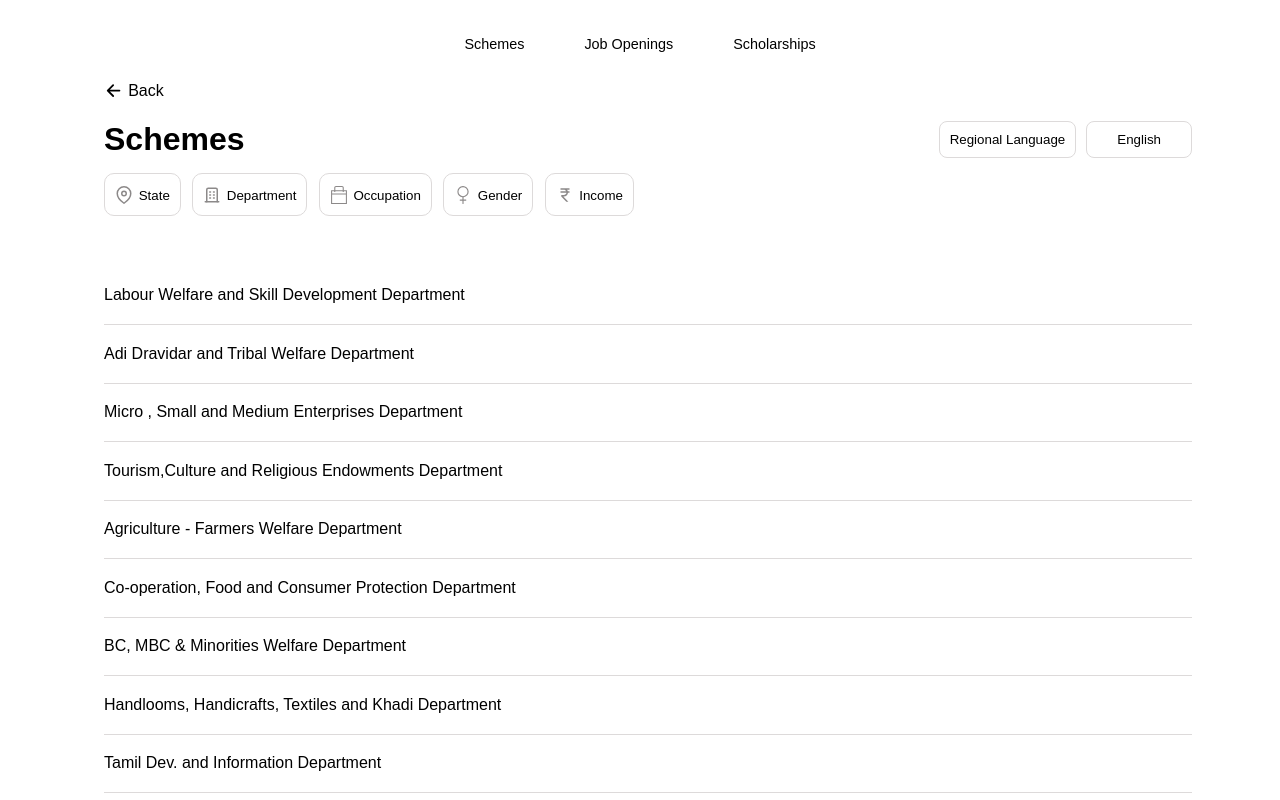
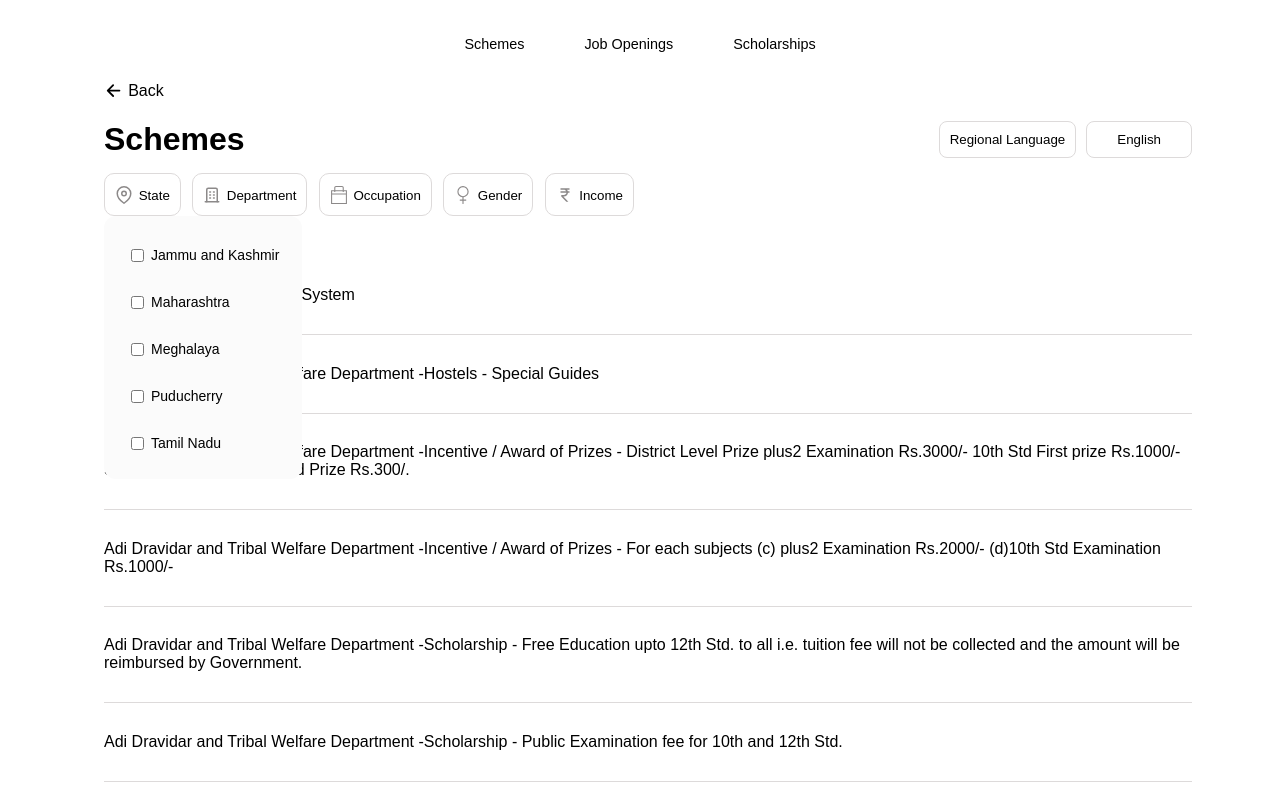
Before and after one commit to yashiigupta/frontendRoorkee, a Next.js app: page / in a window 1280 px wide. Both pictures are taken after a click on the button "State". Shown: the top 800 px of the page. Built offline with nearby package versions, Linux system fonts and the light colour scheme.

Commit message:
dropdowns initial functionalities

```diff
--- a/src/components/Categories.jsx
+++ b/src/components/Categories.jsx
@@ -1,21 +1,20 @@
 import styles from '../styles/schemes.module.css';
 import dummyData from '../dummyData.json';
 
-const categories = dummyData.map(item => item.category);
-const uniqueCategories = [...new Set(categories)];
-
+const scheme_names = dummyData.map(item => item);
+const uniqueSchemeNames = [...new Set(scheme_names)];
 export default function Categories()
 {
   return (
-    <div>
-      {uniqueCategories.map(item => {
+    <div className={styles.categoriesContainer}>
+      {scheme_names.map(item => {
         return (
-          <div>
-            <p className={styles.item}>{item}</p>
-            <hr className={styles.horizontalRule}></hr>
-          </div>
-        );
+            <div>
+              <p className={styles.item}>{item.scheme_name}</p>
+              <hr className={styles.horizontalRule}></hr>
+            </div>
+          );
       })}
     </div>
-  )
+  );
 }
--- /dev/null
+++ b/src/components/DepartmentDropDown.jsx
@@ -0,0 +1,23 @@
+import dummyData from '../dummyData.json';
+import styles from '../styles/dropdown.module.css';
+import React, {useState} from 'react';
+
+const categories = dummyData.map(item => item.category);
+const uniqueCategories = [...new Set(categories)];
+
+const DepartmentDropdownMenu = React.forwardRef((props, ref) => {
+  return (
+    <div className={styles.dropDown} ref={ref}>
+      <ul className={styles.list}>
+        {uniqueCategories.map(item => (
+          <li key={item} className={styles.item}>
+            <input type="checkbox"/>
+            {item}
+          </li>
+        ))}
+      </ul>
+    </div>
+  );
+});
+
+export default DepartmentDropdownMenu;
--- /dev/null
+++ b/src/components/DropdownMenu.jsx
@@ -0,0 +1,21 @@
+import styles from '../styles/dropdown.module.css';
+import React from 'react';
+
+const states = [ "Jammu and Kashmir", "Maharashtra", "Meghalaya", "Puducherry", "Tamil Nadu"];
+
+const DropdownMenu = React.forwardRef((props, ref) => {
+  return (
+    <div className={styles.dropDown} ref={ref}>
+      <ul className={styles.list}>
+        {states.map(item => (
+          <li key={item} className={styles.item}>
+            <input type="checkbox" />
+            {item}
+          </li>
+        ))}
+      </ul>
+    </div>
+  );
+});
+
+export default DropdownMenu;
--- a/src/components/JobOpenings.jsx
+++ b/src/components/JobOpenings.jsx
@@ -6,7 +6,7 @@ import { BsGenderFemale } from "react-icons/bs";
 import { MdCurrencyRupee } from "react-icons/md";
 import styles from '../styles/schemes.module.css';
 
-export default function Schemes()
+export default function JobOpenings()
 {
   return (
     <div className={styles.schemesContainer}>
--- a/src/components/Schemes.jsx
+++ b/src/components/Schemes.jsx
@@ -6,10 +6,35 @@ import { BsGenderFemale } from "react-icons/bs";
 import { MdCurrencyRupee } from "react-icons/md";
 import styles from '../styles/schemes.module.css';
 import Categories from "./Categories";
-export default function Schemes()
-{
+import DropdownMenu from "./DropdownMenu";
+import DepartmentDropdownMenu from "./DepartmentDropDown";
+import React, { useState, useRef, useEffect } from "react";
+
+export default function Schemes() {
+  const [dropDownOpen, setDropDownOpen] = useState(false);
+  const [departmentOpen, setDepartmentOpen] = useState(false);
+
+  const dropdownRef = useRef();
+  const departmentDropdownRef = useRef();
+
+  useEffect(() => {
+    const handleClickOutside = (event) => {
+      if (dropdownRef.current && !dropdownRef.current.contains(event.target)) {
+        setDropDownOpen(false);
+      }
+      if (departmentDropdownRef.current && !departmentDropdownRef.current.contains(event.target)) {
+        setDepartmentOpen(false);
+      }
+    };
+
+    document.addEventListener("mousedown", handleClickOutside);
+    return () => {
+      document.removeEventListener("mousedown", handleClickOutside);
+    };
+  }, []);
+
   return (
-    <div className={styles.schemesContainer}>
+      <div className={styles.schemesContainer}>
       <button className = {styles.backBtn}><IoArrowBackOutline className = {styles.backArrow}/> Back</button>
       <div className={styles.schemesSection}>
         <h1 className={styles.heading}>Schemes</h1>
@@ -19,13 +44,16 @@ export default function Schemes()
         </div>
       </div>
       <div className={styles.buttons}>
-        <button className={styles.checkBtn}><FiMapPin className={styles.checkIcons}/> State</button>
-        <button className={styles.checkBtn}><TbBuilding className={styles.checkIcons}/> Department</button>
+        <button className={styles.checkBtn} onClick = {() => setDropDownOpen(!dropDownOpen)}><FiMapPin className={styles.checkIcons}/> State</button>
+        <button className={styles.checkBtn} onClick={() => setDepartmentOpen(!departmentOpen)}><TbBuilding className={styles.checkIcons}/> Department</button>
         <button className={styles.checkBtn}><TfiBag className={styles.checkIcons}/> Occupation</button>
         <button className={styles.checkBtn}><BsGenderFemale className={styles.checkIcons}/> Gender</button>
         <button className={styles.checkBtn}><MdCurrencyRupee className={styles.checkIcons}/> Income</button>
         </div>
+
+      {dropDownOpen && <DropdownMenu ref={dropdownRef} />}
+      {departmentOpen && <DepartmentDropdownMenu ref={departmentDropdownRef} />}
       <Categories />
     </div>
-  )
+  );
 }
--- a/src/components/Scholarships.jsx
+++ b/src/components/Scholarships.jsx
@@ -6,7 +6,7 @@ import { BsGenderFemale } from "react-icons/bs";
 import { MdCurrencyRupee } from "react-icons/md";
 import styles from '../styles/schemes.module.css';
 
-export default function Schemes()
+export default function Scholarships()
 {
   return (
     <div className={styles.schemesContainer}>
--- /dev/null
+++ b/src/styles/dropdown.module.css
@@ -0,0 +1,30 @@
+.dropDown {
+  position: absolute;
+  margin-top: -70px;
+  background-color: rgb(251, 251, 251);
+  border-radius: 12px;
+  width: auto;
+  max-width: 600px;
+  display: flex;
+  flex-direction: column;
+  white-space: wrap;
+}
+
+.list {
+  display: flex;
+  flex-direction: column;
+  font-family: Arial, Helvetica, sans-serif;
+  list-style-type: none;
+  padding: 0px 23px;
+  font-size: 14px;
+}
+
+.list li input[type="checkbox"] {
+  position: relative;
+  top: 1.5px;
+  margin-right: 7px;
+}
+
+.item {
+  margin: 14px 0px;
+}
--- a/src/styles/globals.css
+++ b/src/styles/globals.css
@@ -0,0 +1,3 @@
+/* @import 'tailwindcss/base';
+@import 'tailwindcss/components';
+@import 'tailwindcss/utilities'; */
--- /dev/null
+++ b/src/styles/newdeprt.module.css
@@ -0,0 +1,31 @@
+.dropDown {
+  position: absolute;
+  margin-top: -70px;
+  background-color: rgb(251, 251, 251);
+  border-radius: 12px;
+  width: auto;
+  max-width: 600px;
+  display: flex;
+  flex-direction: column;
+  white-space: wrap;
+  margin-left: 88px;
+}
+
+.list {
+  display: flex;
+  flex-direction: column;
+  font-family: Arial, Helvetica, sans-serif;
+  list-style-type: none;
+  padding: 0px 23px;
+  font-size: 14px;
+}
+
+.list li input[type="checkbox"] {
+  position: relative;
+  top: 1.5px;
+  margin-right: 7px;
+}
+
+.item {
+  margin: 14px 0px;
+}
--- a/src/styles/schemes.module.css
+++ b/src/styles/schemes.module.css
@@ -80,9 +80,9 @@
 }
 
 .item {
-  margin-top: 20px;
+  margin-top: 30px;
   font-size: 1rem;
-  margin-bottom: 20px;
+  margin-bottom: 30px;
 }
 
 .horizontalRule {
@@ -90,3 +90,15 @@
   background-color: rgb(221, 218, 218);
   border: none;
 }
+
+/* .positionDropDown {
+  position: fixed;
+  top: 0;
+  left: 0;
+  z-index: 10;
+}
+
+.categoriesContainer {
+  position: sticky;
+  z-index: 0;
+} */
```
Also changed, not shown: package.json (+6 -4 lines), 1 other file (tests, documents, lock files or other folders).
